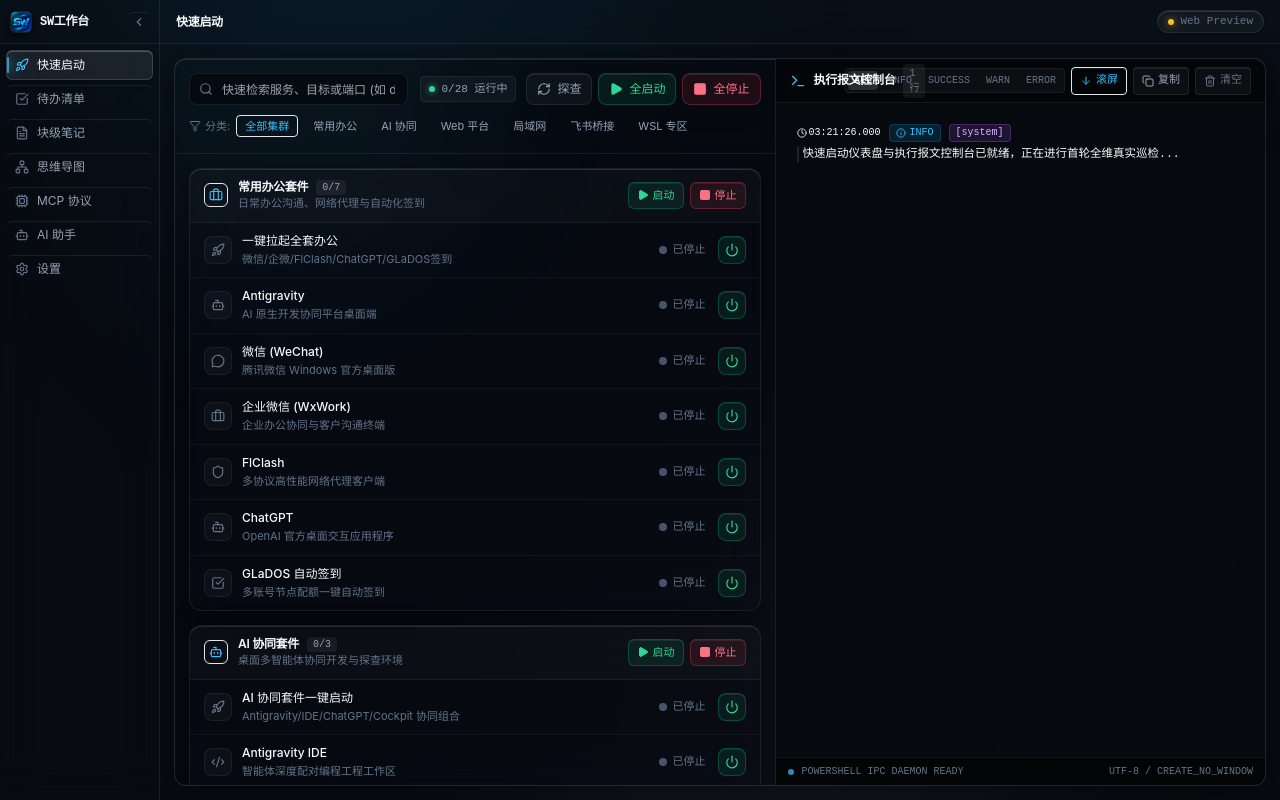
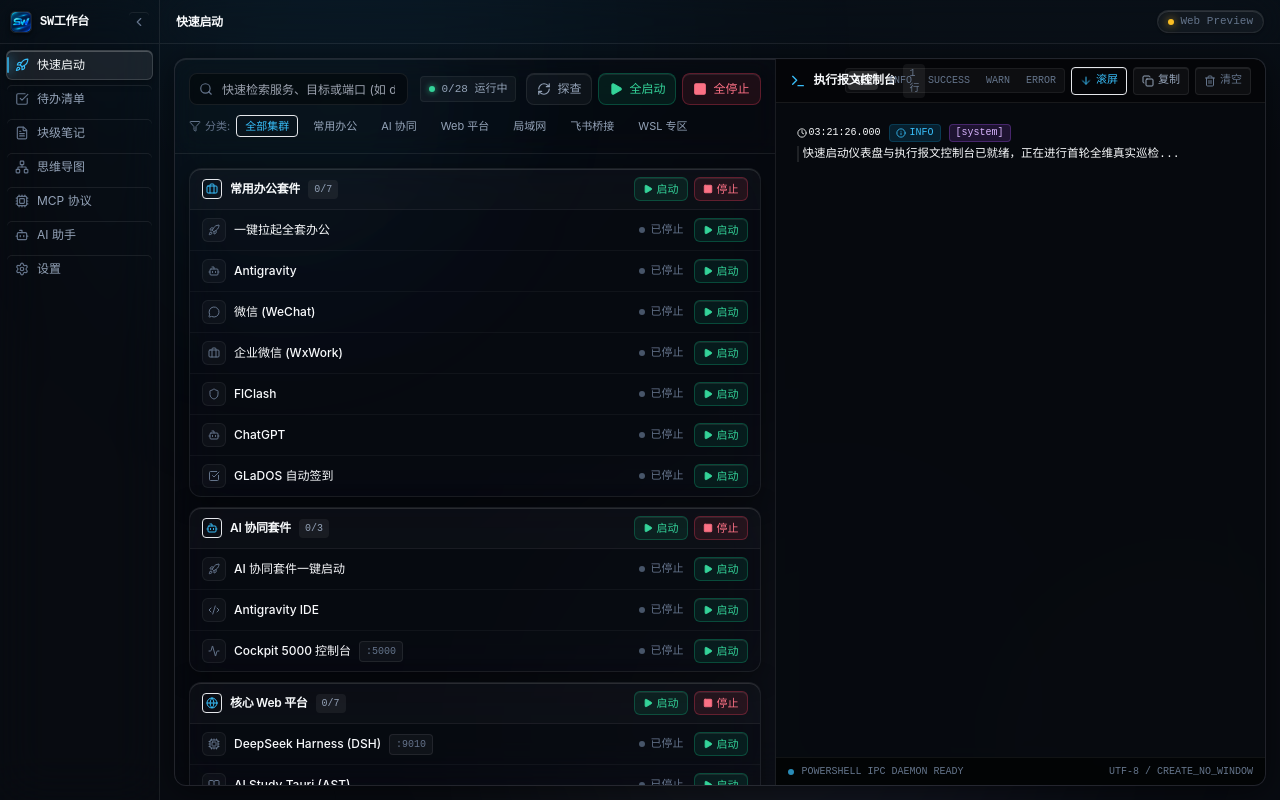
Before and after one commit to SnowLove0303/SelfWork-A, a React (Vite) app: page / in a window 1280 px wide. Built offline with nearby package versions, Linux system fonts and the light colour scheme.

Commit message:
feat(ui): refactor launcher switchboard with radical text economy and compact single-line geometry

```diff
--- a/src/components/launcher/SwitchboardPanel.tsx
+++ b/src/components/launcher/SwitchboardPanel.tsx
@@ -25,7 +25,6 @@ import {
   Monitor,
   Search,
   RefreshCw,
-  Power,
   Play,
   Square,
   ArrowUpRight,
@@ -226,7 +225,7 @@ export const SwitchboardPanel: React.FC<SwitchboardPanelProps> = ({
       </div>
 
       {/* 集群卡片阵列滚动容器 */}
-      <div className="flex-1 overflow-y-auto p-3.5 space-y-3.5">
+      <div className="flex-1 overflow-y-auto p-3.5 space-y-2.5">
         {filteredClusters.length === 0 ? (
           <div className="h-48 flex flex-col items-center justify-center text-fg-muted gap-2 text-xs">
             <Search className="w-8 h-8 opacity-40" />
@@ -245,24 +244,17 @@ export const SwitchboardPanel: React.FC<SwitchboardPanelProps> = ({
                 className="glass-card rounded-xl border border-white/[0.08] bg-canvas-default/30 overflow-hidden shadow-lg"
               >
                 {/* 集群卡片标题与一键总控 */}
-                <div className="px-3.5 py-2.5 border-b border-white/[0.06] bg-white/[0.02] flex items-center justify-between gap-3">
-                  <div className="flex items-center gap-2.5 min-w-0">
-                    <div className="w-6 h-6 rounded-md bg-brand-primary/10 border border-brand-primary/20 text-brand-primary flex items-center justify-center shrink-0">
-                      {renderClusterIcon(cluster.iconName, 'w-3.5 h-3.5')}
+                <div className="px-3 py-2 border-b border-white/[0.06] bg-white/[0.02] flex items-center justify-between gap-3">
+                  <div className="flex items-center gap-2 min-w-0">
+                    <div className="w-5 h-5 rounded bg-brand-primary/10 border border-brand-primary/20 text-brand-primary flex items-center justify-center shrink-0">
+                      {renderClusterIcon(cluster.iconName, 'w-3 h-3')}
                     </div>
-                    <div className="min-w-0">
-                      <div className="flex items-center gap-2">
-                        <span className="text-xs font-semibold text-fg-primary tracking-tight">
+                    <span className="text-xs font-semibold text-fg-primary tracking-tight truncate">
                       {cluster.name}
                     </span>
-                        <span className="text-[10px] font-mono px-1.5 py-0.2 rounded bg-white/[0.06] text-fg-secondary">
+                    <span className="text-[10px] font-mono px-1.5 py-0.5 rounded bg-white/[0.06] text-fg-secondary shrink-0">
                       {clusterRunningCount}/{cluster.items.length}
                     </span>
-                      </div>
-                      <p className="text-[11px] text-fg-muted truncate">
-                        {cluster.description}
-                      </p>
-                    </div>
                   </div>
 
                   {/* 集群一键启动 / 停止 */}
@@ -272,9 +264,9 @@ export const SwitchboardPanel: React.FC<SwitchboardPanelProps> = ({
                       disabled={hasTransitioning}
                       onClick={() => onStartCluster(cluster)}
                       title={`一键拉起 ${cluster.name}`}
-                      className="px-2 py-1 rounded-md text-[11px] border border-emerald-500/30 bg-emerald-500/10 hover:bg-emerald-500/20 text-emerald-400 tactile-btn flex items-center gap-1 disabled:opacity-50"
+                      className="h-6 px-2 rounded-md text-[11px] border border-emerald-500/30 bg-emerald-500/10 hover:bg-emerald-500/20 text-emerald-400 tactile-btn flex items-center gap-1 disabled:opacity-50"
                     >
-                      <Play className="w-3 h-3 fill-current" />
+                      <Play className="w-2.5 h-2.5 fill-current" />
                       <span>启动</span>
                     </button>
                     <button
@@ -282,9 +274,9 @@ export const SwitchboardPanel: React.FC<SwitchboardPanelProps> = ({
                       disabled={hasTransitioning}
                       onClick={() => onStopCluster(cluster)}
                       title={`一键关闭 ${cluster.name}`}
-                      className="px-2 py-1 rounded-md text-[11px] border border-rose-500/30 bg-rose-500/10 hover:bg-rose-500/20 text-rose-400 tactile-btn flex items-center gap-1 disabled:opacity-50"
+                      className="h-6 px-2 rounded-md text-[11px] border border-rose-500/30 bg-rose-500/10 hover:bg-rose-500/20 text-rose-400 tactile-btn flex items-center gap-1 disabled:opacity-50"
                     >
-                      <Square className="w-3 h-3 fill-current" />
+                      <Square className="w-2.5 h-2.5 fill-current" />
                       <span>停止</span>
                     </button>
                   </div>
@@ -299,21 +291,22 @@ export const SwitchboardPanel: React.FC<SwitchboardPanelProps> = ({
                     return (
                       <div
                         key={item.id}
-                        className="px-3.5 py-2.5 flex items-center justify-between gap-3 hover:bg-white/[0.02] transition-colors"
+                        title={item.description}
+                        className="px-3 py-2 flex items-center justify-between gap-2.5 hover:bg-white/[0.02] transition-colors"
                       >
-                        {/* 左侧：图标、名称、端口胶囊 */}
-                        <div className="flex items-center gap-2.5 min-w-0 flex-1">
-                          <div className={`w-7 h-7 rounded-lg border flex items-center justify-center shrink-0 transition-colors ${
+                        {/* 左侧：图标、名称、端口胶囊、PID 徽章 */}
+                        <div className="flex items-center gap-2 min-w-0 flex-1">
+                          <div
+                            className={`w-6 h-6 rounded-md border flex items-center justify-center shrink-0 transition-colors ${
                               isRunning
                                 ? 'bg-emerald-500/10 border-emerald-500/30 text-emerald-400'
                                 : 'bg-white/[0.03] border-white/[0.06] text-fg-muted'
-                          }`}>
-                            {renderClusterIcon(item.iconName || 'Activity', 'w-3.5 h-3.5')}
+                            }`}
+                          >
+                            {renderClusterIcon(item.iconName || 'Activity', 'w-3 h-3')}
                           </div>
 
-                          <div className="min-w-0 flex-1">
-                            <div className="flex items-center gap-2 flex-wrap">
-                              <span className="text-xs font-medium text-fg-primary">
+                          <span className="text-xs font-medium text-fg-primary truncate">
                             {item.name}
                           </span>
 
@@ -323,7 +316,7 @@ export const SwitchboardPanel: React.FC<SwitchboardPanelProps> = ({
                               type="button"
                               onClick={() => item.url && onOpenUrl(item.url)}
                               title={isRunning ? `点击在浏览器打开 ${item.url}` : `服务未运行 (端口 :${item.port})`}
-                                  className={`inline-flex items-center gap-0.5 px-1.5 py-0.5 rounded text-[10px] font-mono border transition-all ${
+                              className={`inline-flex items-center gap-0.5 px-1.5 py-0.5 rounded text-[10px] font-mono border transition-all shrink-0 ${
                                 isRunning
                                   ? 'bg-sky-500/15 border-sky-400/40 text-sky-300 hover:bg-sky-500/25 hover:border-sky-300 shadow-[0_0_8px_rgba(56,189,248,0.3)] cursor-pointer'
                                   : 'bg-white/[0.04] border-white/[0.08] text-fg-muted cursor-default'
@@ -334,60 +327,44 @@ export const SwitchboardPanel: React.FC<SwitchboardPanelProps> = ({
                             </button>
                           )}
 
-                              {/* 真实进程 PID 徽章 */}
+                          {/* 真实存活 PID 徽章 */}
                           {isRunning && item.pids && item.pids.length > 0 && (
                             <span
                               title={`真实存活进程 PID: ${item.pids.join(', ')}`}
-                                  className="inline-flex items-center px-1.5 py-0.5 rounded text-[10px] font-mono bg-emerald-500/10 border border-emerald-500/25 text-emerald-400 shadow-[0_0_6px_rgba(52,211,153,0.2)]"
+                              className="inline-flex items-center px-1.5 py-0.5 rounded text-[10px] font-mono bg-emerald-500/10 border border-emerald-500/25 text-emerald-400 shadow-[0_0_6px_rgba(52,211,153,0.2)] shrink-0"
                             >
                               PID: {item.pids[0]}{item.pids.length > 1 ? `+${item.pids.length - 1}` : ''}
                             </span>
                           )}
                         </div>
 
-                            <p className="text-[11px] text-fg-muted truncate mt-0.5">
-                              {item.description}
-                            </p>
-                          </div>
-                        </div>
-
                         {/* 右侧：状态指示灯与启停控制开关 */}
-                        <div className="flex items-center gap-3 shrink-0">
-                          {/* 真实进程 PID 徽章 (当检测到存活 PID 时紧凑展示) */}
-                          {item.status === 'running' && item.pids && item.pids.length > 0 && (
-                            <span
-                              title={`检测到真实活跃进程 PID: ${item.pids.join(', ')}`}
-                              className="hidden sm:inline-flex items-center px-1.5 py-0.5 rounded text-[10px] font-mono bg-emerald-500/10 border border-emerald-500/25 text-emerald-400 shadow-[0_0_6px_rgba(52,211,153,0.15)]"
-                            >
-                              PID: {item.pids[0]}{item.pids.length > 1 ? ` (+${item.pids.length - 1})` : ''}
-                            </span>
-                          )}
-
+                        <div className="flex items-center gap-2.5 shrink-0">
                           {/* 状态呼吸指示灯 */}
                           <div className="flex items-center gap-1.5 font-mono text-[11px]">
                             {item.status === 'running' && (
                               <>
-                                <span className="w-2 h-2 rounded-full bg-emerald-400 shadow-[0_0_8px_rgba(52,211,153,0.9)] animate-pulse" />
+                                <span className="w-1.5 h-1.5 rounded-full bg-emerald-400 shadow-[0_0_8px_rgba(52,211,153,0.9)] animate-pulse" />
                                 <span className="text-emerald-400">运行中</span>
                               </>
                             )}
                             {item.status === 'stopped' && (
                               <>
-                                <span className="w-2 h-2 rounded-full bg-slate-600" />
+                                <span className="w-1.5 h-1.5 rounded-full bg-slate-600" />
                                 <span className="text-fg-muted">已停止</span>
                               </>
                             )}
                             {(item.status === 'starting' || item.status === 'stopping') && (
                               <>
-                                <span className="w-2 h-2 rounded-full bg-amber-400 shadow-[0_0_8px_rgba(251,191,36,0.9)] animate-ping" />
+                                <span className="w-1.5 h-1.5 rounded-full bg-amber-400 shadow-[0_0_8px_rgba(251,191,36,0.9)] animate-ping" />
                                 <span className="text-amber-400">
-                                  {item.status === 'starting' ? '启动中...' : '停止中...'}
+                                  {item.status === 'starting' ? '启动中' : '停止中'}
                                 </span>
                               </>
                             )}
                             {item.status === 'error' && (
                               <>
-                                <span className="w-2 h-2 rounded-full bg-rose-500 shadow-[0_0_8px_rgba(244,63,94,0.9)]" />
+                                <span className="w-1.5 h-1.5 rounded-full bg-rose-500 shadow-[0_0_8px_rgba(244,63,94,0.9)]" />
                                 <span className="text-rose-400">异常</span>
                               </>
                             )}
@@ -405,13 +382,23 @@ export const SwitchboardPanel: React.FC<SwitchboardPanelProps> = ({
                               }
                             }}
                             title={isRunning ? `停止 ${item.name}` : `启动 ${item.name}`}
-                            className={`w-7 h-7 rounded-lg border flex items-center justify-center transition-all tactile-btn disabled:opacity-50 ${
+                            className={`h-6 px-2 rounded-md text-[11px] border flex items-center gap-1 transition-all tactile-btn disabled:opacity-50 ${
                               isRunning
                                 ? 'bg-rose-500/10 border-rose-500/30 text-rose-400 hover:bg-rose-500/20'
                                 : 'bg-emerald-500/10 border-emerald-500/30 text-emerald-400 hover:bg-emerald-500/20'
                             }`}
                           >
-                            <Power className="w-3.5 h-3.5" />
+                            {isRunning ? (
+                              <>
+                                <Square className="w-2.5 h-2.5 fill-current" />
+                                <span>停止</span>
+                              </>
+                            ) : (
+                              <>
+                                <Play className="w-2.5 h-2.5 fill-current" />
+                                <span>启动</span>
+                              </>
+                            )}
                           </button>
                         </div>
                       </div>
```
Also changed, not shown: openspec/changes/launcher-ui-radical-text-economy/tasks.md (+2 -2 lines), 1 other file (tests, documents, lock files or other folders). Lines whose indentation alone changed are shown as unchanged.
